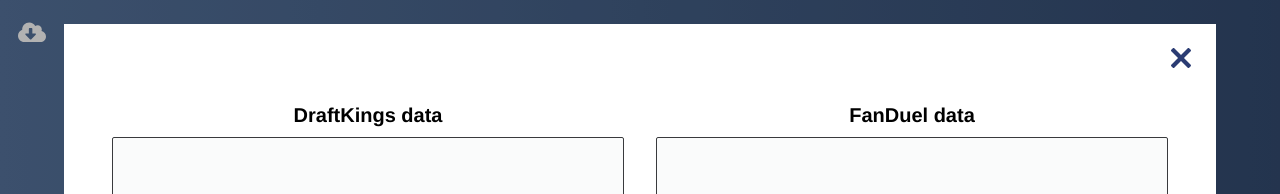
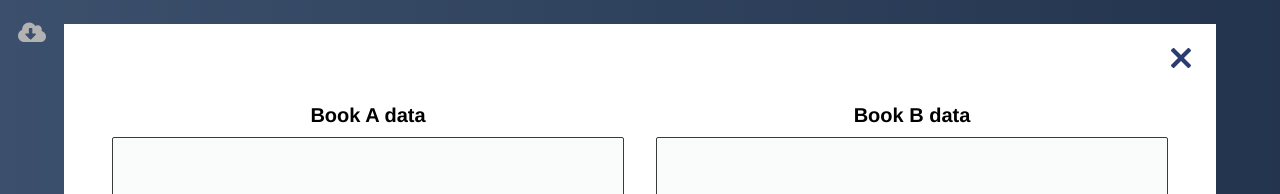
Before and after one commit to sumonst21/oa, a Vue app: page / in a window 1280 px wide. Both pictures are taken after a click on the button 32 px from the left and 32 px from the top of the page. Shown: the top 194 px of the page. Built offline with nearby package versions, Linux system fonts and the light colour scheme.

Commit message:
Adjust logic for balanced payout to be more accurate

```diff
--- a/src/App.vue
+++ b/src/App.vue
@@ -130,11 +130,16 @@
                 return a.proximity - b.proximity;
             });
         },
+        maxedStakeA() {
+            return this.plays.filter(obj => {
+                return obj.stakeA === 25;
+            });
+        },
         balanced() {
             if ( !this.plays.length ) return false;
 
-            return this.lowProximity.slice(0,150).reduce((prev, current) => {
-                return (prev.ev > current.ev) ? prev : current;
+            return this.maxedStakeA.reduce((prev, current) => {
+                return (prev.proximity < current.proximity) ? prev : current;
             });
         },
         highestA() {
--- a/src/components/Parser.vue
+++ b/src/components/Parser.vue
@@ -3,11 +3,11 @@
         <a href="" class="close-parser" @click.prevent="$emit('close')"><svg xmlns="http://www.w3.org/2000/svg" viewBox="0 0 320 512"><path d="M207.6 256l107.72-107.72c6.23-6.23 6.23-16.34 0-22.58l-25.03-25.03c-6.23-6.23-16.34-6.23-22.58 0L160 208.4 52.28 100.68c-6.23-6.23-16.34-6.23-22.58 0L4.68 125.7c-6.23 6.23-6.23 16.34 0 22.58L112.4 256 4.68 363.72c-6.23 6.23-6.23 16.34 0 22.58l25.03 25.03c6.23 6.23 16.34 6.23 22.58 0L160 303.6l107.72 107.72c6.23 6.23 16.34 6.23 22.58 0l25.03-25.03c6.23-6.23 6.23-16.34 0-22.58L207.6 256z"/></svg></a>
         <div class="flex split">
             <div class="col text-center">
-                <h4>DraftKings data</h4>
+                <h4>Book A data</h4>
                 <textarea v-model="rawDataDK" resize="none"></textarea>
             </div>
             <div class="col text-center">
-                <h4>FanDuel data</h4>
+                <h4>Book B data</h4>
                 <textarea v-model="rawDataFD" resize="none"></textarea>
             </div>
         </div>
--- a/src/components/scrapers.js
+++ b/src/scrapers.js
@@ -64,6 +64,7 @@
     }
 }
 
+
 // -----------------------------------------------------------------------------
 //! DraftKings - MMA
 // -----------------------------------------------------------------------------
```
Also changed, not shown: 1 other file (tests, documents, lock files or other folders).
